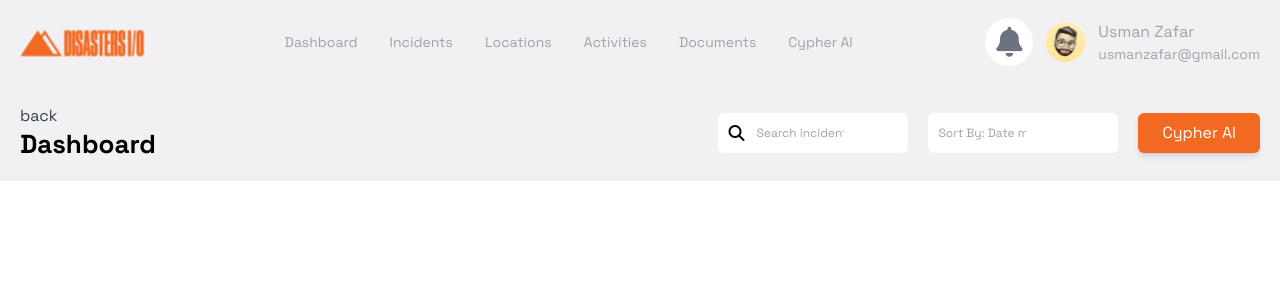
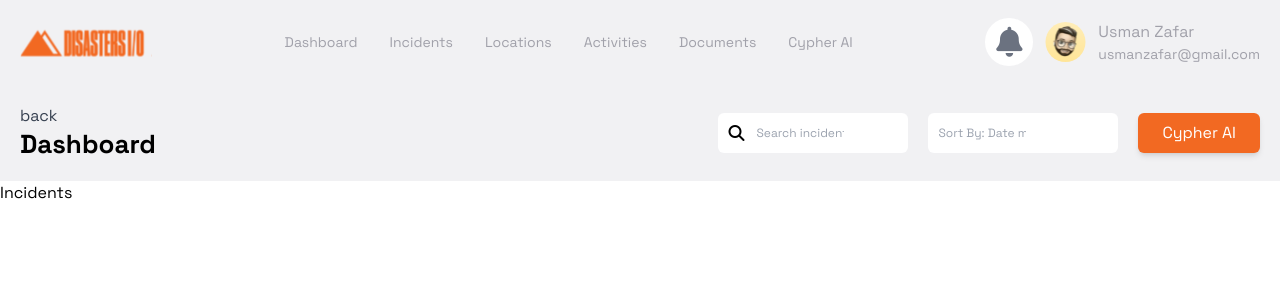
Before and after one commit to hm-auly/assingment-8__jsx, a React (Vite) app: page /Incidents in a window 1280 px wide. Shown: the top 300 px of the page. Built offline with nearby package versions, Linux system fonts and the light colour scheme.

Commit message:
React Router used in Project

```diff
--- a/src/App.jsx
+++ b/src/App.jsx
@@ -6,10 +6,26 @@ import Button from './Componets/Setup/Btn/Button'
 import Title from './Componets/Setup/Text/Title'
 import NavDown from './Componets/Setup/Nav/NavDown'
 import Navber from './Componets/MainContent/Navber'
+import { BrowserRouter, Routes, Route } from "react-router-dom";
+import Deshboard from './Componets/MainContent/Deshboard'
+import Incidents from './Componets/MainContent/Incidents'
+import Location from './Componets/MainContent/Location'
 
 function App() {
   return (
-    <>
+    <BrowserRouter>
+        <Routes>
+           <Route path='' element={<Navber />} >
+              <Route path='/' element={<Deshboard />} />
+              <Route path='Incidents' element={<Incidents />} />
+              <Route path='Locations' element={<Location />} />
+
+           </Route>
+        </Routes>
+    </BrowserRouter>
+  )
+}
+
 {/*
       <h1 className='bg-red-100 p- text-3xl font-bold '>Hello Auly ullah</h1>
 
@@ -21,9 +37,6 @@ function App() {
       {/* <Button />
       <Title /> */}
 
-      <Navber />
-    </>
-  )
-}
+      {/* <Navber /> */}
 
 export default App
--- /dev/null
+++ b/src/Componets/MainContent/Deshboard.jsx
@@ -0,0 +1,9 @@
+import React from 'react'
+
+function Deshboard() {
+  return (
+    <div>Deshboard</div>
+  )
+}
+
+export default Deshboard;
--- /dev/null
+++ b/src/Componets/MainContent/Incidents.jsx
@@ -0,0 +1,9 @@
+import React from 'react'
+
+function Incidents() {
+  return (
+    <div>Incidents</div>
+  )
+}
+
+export default Incidents
--- /dev/null
+++ b/src/Componets/MainContent/Location.jsx
@@ -0,0 +1,9 @@
+import React from 'react'
+
+function Location() {
+  return (
+    <div>Location</div>
+  )
+}
+
+export default Location
--- a/src/Componets/MainContent/Navber.jsx
+++ b/src/Componets/MainContent/Navber.jsx
@@ -3,6 +3,7 @@ import NavUp from '../Setup/Nav/NavUp'
 import NavDown from '../Setup/Nav/NavDown'
 import Title from '../Setup/Text/Title'
 import Button from '../Setup/Btn/Button'
+import { Outlet } from 'react-router-dom'
 
 function Navber() {
   return (
@@ -30,6 +31,8 @@ function Navber() {
                </div>
             </NavDown>
         </section>
+
+        <Outlet />
     </>
   )
 }
--- a/src/Componets/Setup/Array.js
+++ b/src/Componets/Setup/Array.js
@@ -2,27 +2,27 @@
 export const  Navlink = [
     {
         linkName: "Dashboard",
-        linkAdd: "Home"
+        linkAdd: "/"
     },
     {
         linkName: "Incidents",
-        linkAdd: "Home"
+        linkAdd: "Incidents"
     },
     {
         linkName: "Locations",
-        linkAdd: "Home"
+        linkAdd: "Locations"
     },
     {
         linkName: "Activities",
-        linkAdd: "Home"
+        linkAdd: "Activities"
     },
     {
         linkName: "Documents",
-        linkAdd: "Home"
+        linkAdd: "Documents"
     },
     {
         linkName: "Cypher AI",
-        linkAdd: "Home"
+        linkAdd: "Cypher AI"
     },
 
 ];
--- a/src/Componets/Setup/Nav/NavUp.jsx
+++ b/src/Componets/Setup/Nav/NavUp.jsx
@@ -1,7 +1,7 @@
 import React, { useState } from 'react'
 import { Navlink, ProfileInfo } from '../Array'
 import NavMano from './NavMano'
-
+import { Link } from 'react-router-dom';
 
 
 
@@ -23,7 +23,7 @@ function NavUp() {
             <div className='md:flex lg:gap-8 gap-2 hidden'>
                 {Navlink.map(({linkName, linkAdd}, index) => (
                     <div key={index}>
-                        <a href={linkAdd} className='hover:font-bold text-[9px] md:text-sm hover:text-black duration-300'>{linkName}</a>
+                        <Link to={linkAdd} className='hover:font-bold text-[9px] md:text-sm hover:text-black duration-300'>{linkName}</Link>
                     </div>
                 ))
 
```
